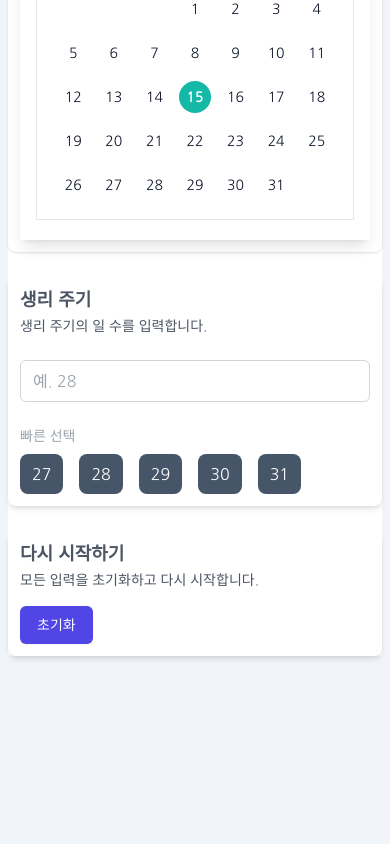
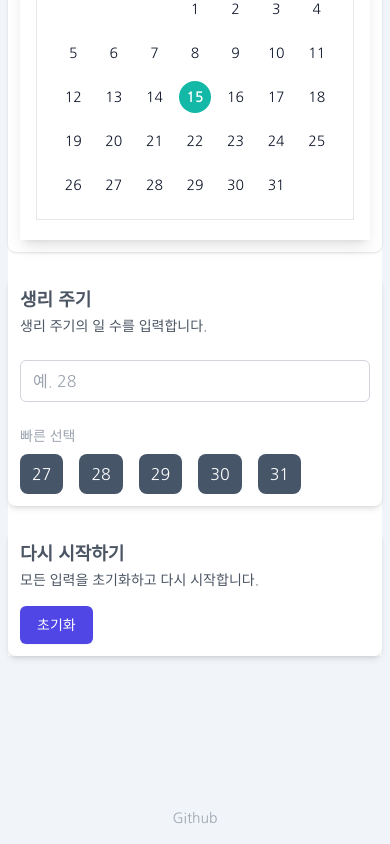
Before and after one commit to min33sky/ovulation-calculator, a Next.js app: page / in a window 390 px wide. Shown: the part 622-1466 px from the top of the page. Before the commit the page ends 1414 px from the top, so only its background shows below. Built offline with nearby package versions, Linux system fonts and the light colour scheme.

Commit message:
refactor

```diff
--- a/app/layout.tsx
+++ b/app/layout.tsx
@@ -1,3 +1,4 @@
+import Footer from '@/components/Footer';
 import ProviderWrapper from '@/components/ProviderWrapper';
 import { Nanum_Gothic } from 'next/font/google';
 import './globals.css';
@@ -34,6 +35,7 @@ export default function RootLayout({
         className={`min-h-screen bg-slate-100 ${nanumGothic.variable} font-nanum-gothic`}
       >
         <ProviderWrapper>{children}</ProviderWrapper>
+        <Footer />
       </body>
     </html>
   );
--- a/components/Calendar.tsx
+++ b/components/Calendar.tsx
@@ -1,5 +1,3 @@
-'use client';
-
 import { useState, useEffect, useCallback, useRef } from 'react';
 import { ChevronLeftIcon, ChevronRightIcon } from '@heroicons/react/24/solid';
 import {
--- a/components/Card.tsx
+++ b/components/Card.tsx
@@ -8,15 +8,11 @@ interface Props {
 
 export default function Card({ date, title, description }: Props) {
   return (
-    <article className="rounded-lg bg-slate-900 px-6 py-8 shadow-xl">
-      <div>
-        <span className="inline-flex items-center justify-center rounded-md bg-indigo-500 p-2 text-white shadow-lg">
-          {date}
-        </span>
-      </div>
-      <h3 className="mt-5 text-base font-medium tracking-tight text-white">
+    <article className="rounded-lg bg-slate-700 px-4 py-5 shadow-xl ">
+      <h3 className="text-base font-medium tracking-tight text-white">
         {title}
       </h3>
+      <p className="mt-2 text-sm text-rose-300">{date}</p>
       <p className="mt-2 break-keep text-sm text-slate-400">{description}</p>
     </article>
   );
--- /dev/null
+++ b/components/Footer.tsx
@@ -0,0 +1,18 @@
+import React from 'react';
+
+export default function Footer() {
+  return (
+    <footer className="py-4">
+      <div className="flex items-center justify-center">
+        <a
+          href="https://github.com/min33sky/ovulation-calculator"
+          target="_blank"
+          rel="noopener noreferrer"
+          className="text-sm font-medium text-gray-400 transition hover:text-gray-700"
+        >
+          Github
+        </a>
+      </div>
+    </footer>
+  );
+}
--- a/components/Outcomes.tsx
+++ b/components/Outcomes.tsx
@@ -22,14 +22,17 @@ export default function Outcomes({
   pregnancyTestDay,
   expectedDueDate,
 }: Props) {
+  if (!ovulationDate || !nextPeriod || !pregnancyTestDay || !expectedDueDate)
+    return null;
+
   return (
-    <div className="px-3">
+    <div className="px-2 py-3 shadow-lg">
       <Headline
         primary="결과"
         secondary="배란일을 예측하여 당신의 가임 기간을 알아보세요."
       />
 
-      <div className="mt-5 grid grid-cols-1 gap-6 md:grid-cols-3">
+      <div className="mt-5 grid grid-cols-1 gap-4 md:grid-cols-3">
         <Card
           date={`${toFormatted(
             fertileWindow[0]!,
@@ -40,25 +43,25 @@ export default function Outcomes({
         />
 
         <Card
-          date={toFormatted(ovulationDate ?? Date.now(), PUBLIC_DATE_FORMAT)}
+          date={toFormatted(ovulationDate, PUBLIC_DATE_FORMAT)}
           title="배란일"
           description="배란일은 여성의 월경 주기에서 난자가 난소에서 방출되고 잠재적으로 수정될 수 있는 날입니다."
         />
 
         <Card
-          date={toFormatted(nextPeriod ?? Date.now(), PUBLIC_DATE_FORMAT)}
+          date={toFormatted(nextPeriod, PUBLIC_DATE_FORMAT)}
           title="다음 생리일"
           description="당신의 생리주기를 통해 예상되는 다음 생리 날짜입니다."
         />
 
         <Card
-          date={toFormatted(pregnancyTestDay ?? Date.now(), PUBLIC_DATE_FORMAT)}
+          date={toFormatted(pregnancyTestDay, PUBLIC_DATE_FORMAT)}
           title="임신 테스트 날짜"
           description="임신 테스트 날짜는 여성이 임신 여부를 확인하기 위해 임신 테스트를 받는 날짜를 말합니다."
         />
 
         <Card
-          date={toFormatted(expectedDueDate ?? Date.now(), PUBLIC_DATE_FORMAT)}
+          date={toFormatted(expectedDueDate, PUBLIC_DATE_FORMAT)}
           title="예상 출산일"
           description="예상 출산일(EDD)은 임산부의 아기가 태어날 것으로 예상되는 날짜입니다. 실제 날짜는 며칠 또는 몇 주 정도 차이가 날 수 있습니다."
         />
--- a/utils.ts
+++ b/utils.ts
@@ -51,7 +51,7 @@ export function calculateExpectedDueDate(lastPeriod: number | Date) {
 }
 
 /**
- *
+ * 날짜를 포맷팅하는 함수
  * @param date
  * @param formatString
  * @returns
```
Also changed, not shown: 1 other file (tests, documents, lock files or other folders).
